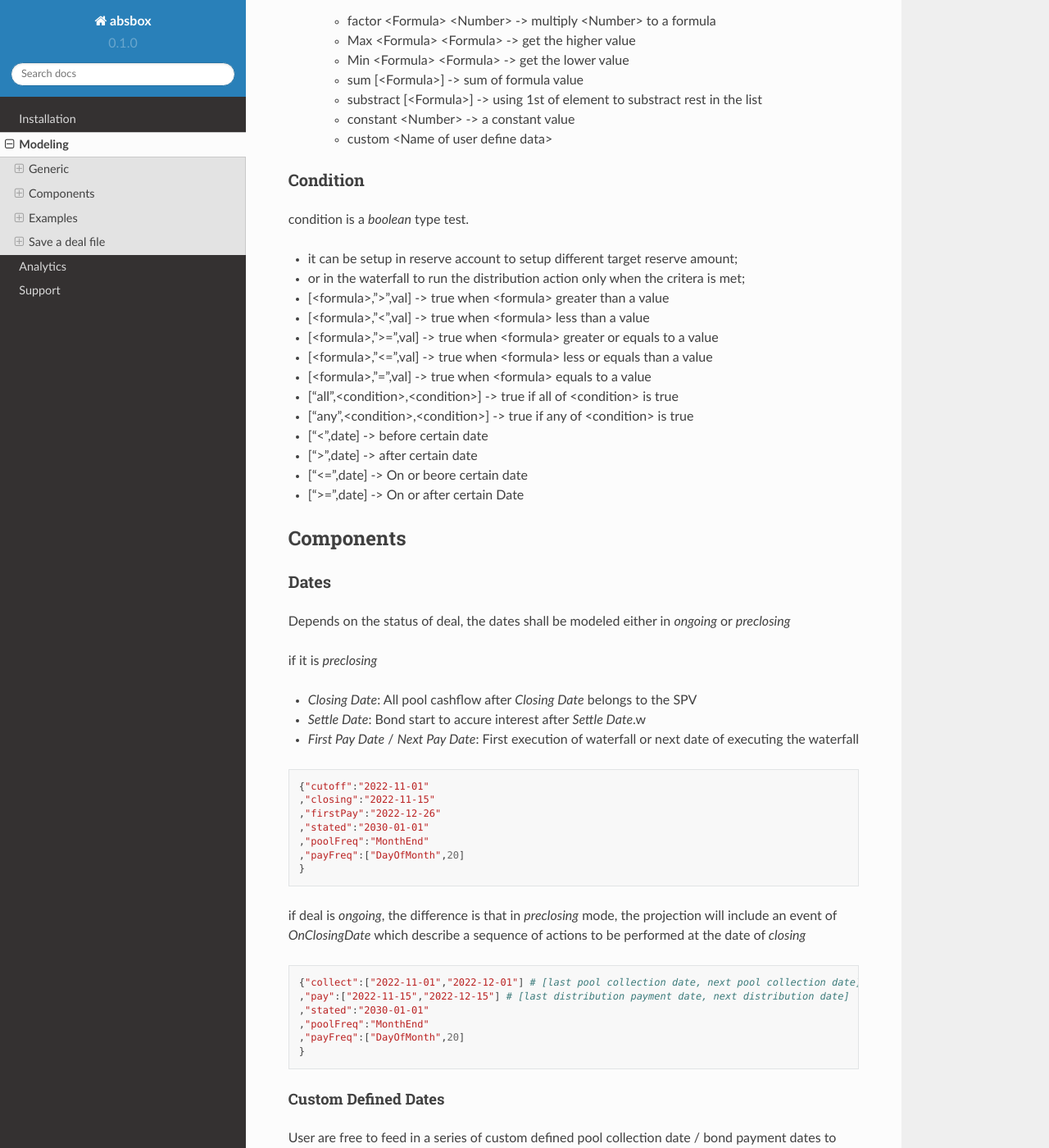
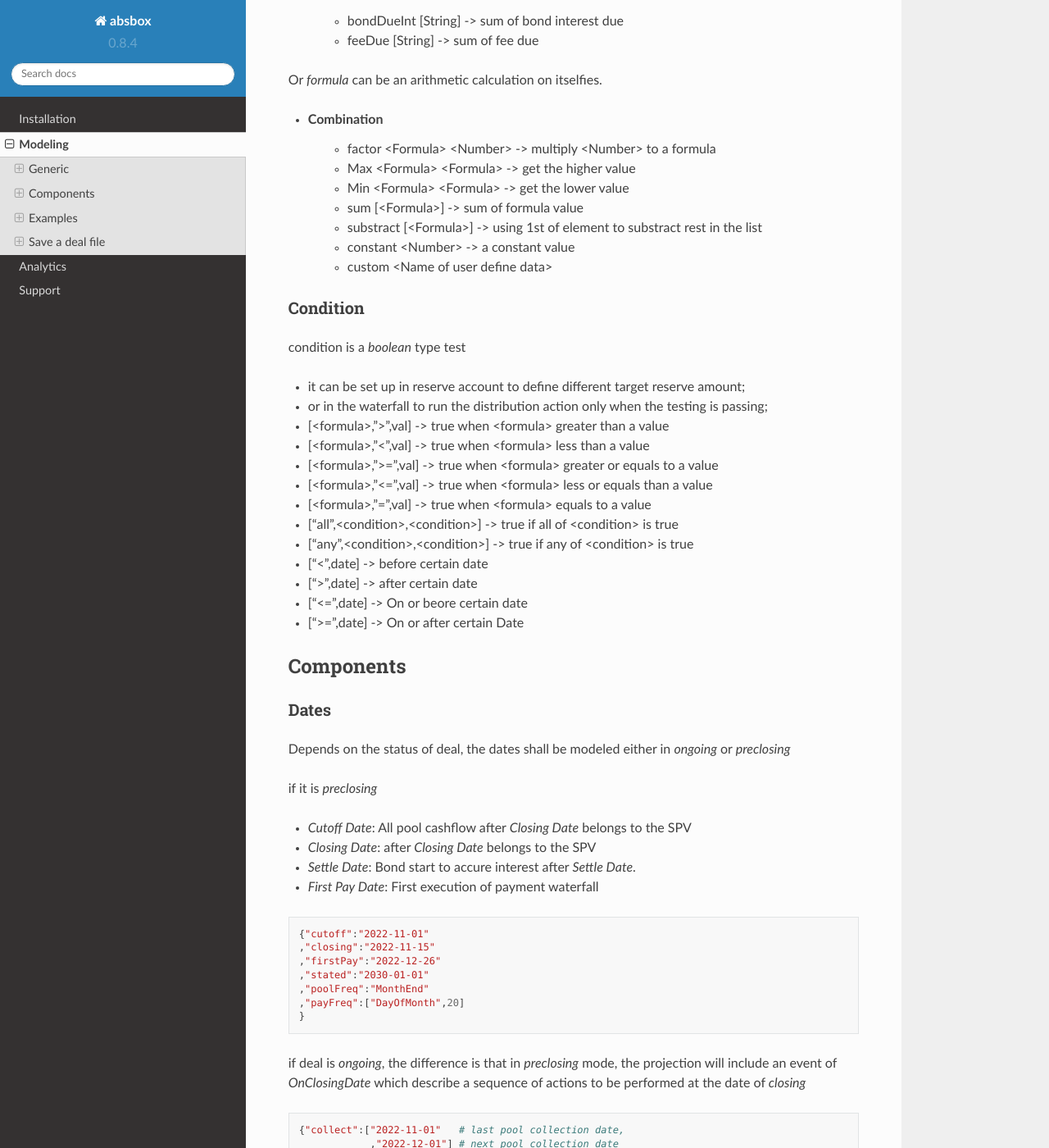
Before and after one commit to yellowbean/absbox-doc, a Sphinx documentation site: the page built from docs/source/modeling.rst, in a window 1280 px wide and 1400 px high, scrolled down 1732 px. Shown: the whole window at 82% size. Built offline with Sphinx 7.4.7 and the Read the Docs theme 2.0.0, drawn with Linux system fonts in a browser that asks for light colours; some of the changed text lies outside the part shown.

```diff
--- a/docs/source/conf.py
+++ b/docs/source/conf.py
@@ -6,8 +6,8 @@ project = 'absbox'
 copyright = '2023, Xiaoyu Zhang'
 author = 'Xiaoyu Zhang'
 
-release = '0.1'
-version = '0.1.0'
+release = '0.8'
+version = '0.8.4'
 
 # -- General configuration
 
--- a/docs/source/modeling.rst
+++ b/docs/source/modeling.rst
@@ -22,6 +22,9 @@ Deal modeling is a process to build a deal with descriptive data, like:
 
 Generic
 ===========
+
+`Generic` is a class that represent `SPV` which contains the dates/liabilities/assets/waterfall/trigger information.
+
 .. code-block:: python
 
     from absbox.local.generic import Generic
@@ -45,7 +48,7 @@ Formula
 
 Structured product is using ``formula`` to define the amount of account transfer, principal paydown or fee pay limit etc.
 
-``absbox`` use the concept of ``formula`` in an extreamly powerful way, a ``formula`` can be
+``absbox`` use the concept of ``formula`` in an extreamly composible way, a ``formula`` can be a variable reference to deal attributes.
 
 * Bond
     * bondBalance -> sum of all bond balance
@@ -64,6 +67,8 @@ Structured product is using ``formula`` to define the amount of account transfer
     * bondDueInt [String] -> sum of bond interest due
     * feeDue [String] -> sum of fee due
 
+Or `formula` can be an arithmetic calculation on itselfies.
+
 * Combination
     * factor <Formula> <Number> -> multiply <Number> to a formula
     * Max <Formula> <Formula> -> get the higher value
@@ -76,10 +81,10 @@ Structured product is using ``formula`` to define the amount of account transfer
 Condition
 ------------
 
-condition is a `boolean` type test.
+condition is a `boolean` type test
 
-* it can be setup in reserve account to setup different target reserve amount;
-* or in the waterfall to run the distribution action only when the critera is met;
+* it can be set up in reserve account to define different target reserve amount;
+* or in the waterfall to run the distribution action only when the testing is passing;
 
 * [<formula>,">",val] -> true when <formula> greater than a value
 * [<formula>,"<",val] -> true when <formula> less than a value
@@ -103,9 +108,10 @@ Depends on the status of deal, the dates shall be modeled either in `ongoing` or
 
 if it is `preclosing`
 
-- `Closing Date`: All pool cashflow after `Closing Date` belongs to the SPV
-- `Settle Date`: Bond start to accure interest after `Settle Date`.w
-- `First Pay Date` / `Next Pay Date`: First execution of waterfall or next date of executing the waterfall
+- `Cutoff Date`: All pool cashflow after `Closing Date` belongs to the SPV
+- `Closing Date`:  after `Closing Date` belongs to the SPV
+- `Settle Date`: Bond start to accure interest after `Settle Date`.
+- `First Pay Date`: First execution of payment waterfall
 
 
 .. code-block:: python
@@ -121,10 +127,13 @@ if it is `preclosing`
 
 if deal is `ongoing`, the difference is that in `preclosing` mode, the projection will include an event of `OnClosingDate` which describe a sequence of actions to be performed at the date of `closing`
 
+
 .. code-block:: python
 
-    {"collect":["2022-11-01","2022-12-01"] # [last pool collection date, next pool collection date]
-    ,"pay":["2022-11-15","2022-12-15"] # [last distribution payment date, next distribution date]
+    {"collect":["2022-11-01"   # last pool collection date,
+                ,"2022-12-01"] # next pool collection date
+    ,"pay":["2022-11-15"   # last distribution payment date,
+            ,"2022-12-15"] # next distribution date
     ,"stated":"2030-01-01"
     ,"poolFreq":"MonthEnd"
     ,"payFreq":["DayOfMonth",20]
@@ -161,6 +170,7 @@ syntax: ``({fee name} , {fee description} )``, fees fall into types:
           * ...
   * annualized fee,
       * similar to `percentage fee` but it will use an annualized rate to multiply the value of ``Formula``.
+          * either reference to pool balance  or bond balance , etc....
   * custom fee flow,
       * an user defined date expenses, the date and amount can be customized.
       * like 100 USD at 2022-1-20 and incur other 20 USD at 2024-3-2
```
Also changed, not shown: other parts of docs/source/modeling.rst (+10 -6 lines).
